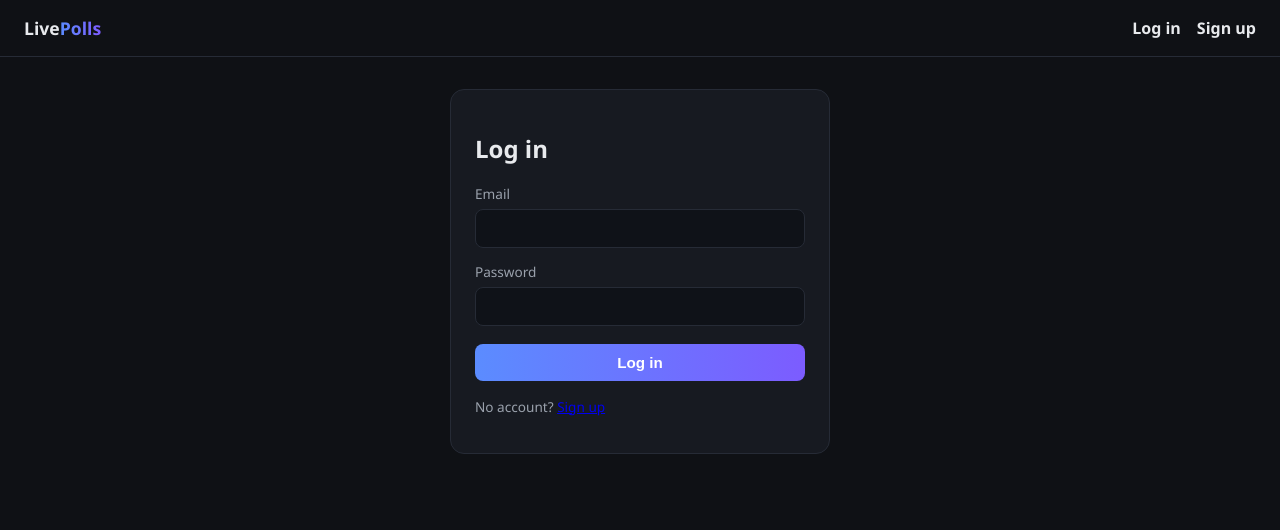
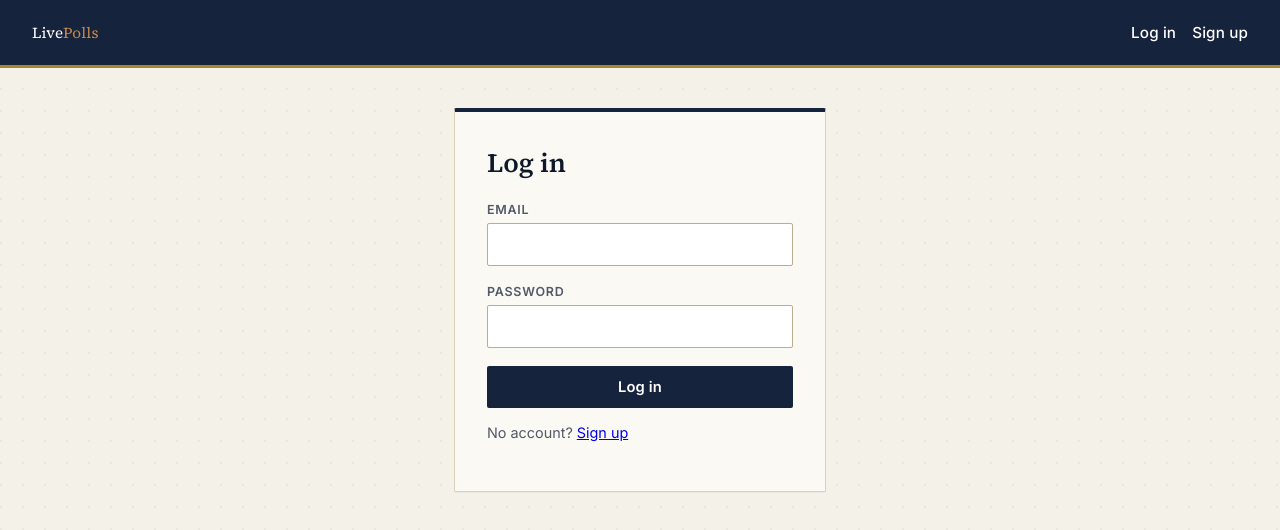
Before and after one commit to Santhin-techie/live-poll, a React (Vite) app in the folder frontend/: page /login in a window 1280 px wide. Shown: the top 530 px of the page. Built offline with nearby package versions, Linux system fonts and the light colour scheme; no server answers.

Commit message:
front end design update

```diff
--- a/frontend/index.html
+++ b/frontend/index.html
@@ -4,6 +4,12 @@
     <meta charset="UTF-8" />
     <meta name="viewport" content="width=device-width, initial-scale=1.0" />
     <title>Live Polls</title>
+    <link rel="preconnect" href="https://fonts.googleapis.com" />
+    <link rel="preconnect" href="https://fonts.gstatic.com" crossorigin />
+    <link
+      href="https://fonts.googleapis.com/css2?family=Source+Serif+4:opsz,wght@8..60,400;8..60,600;8..60,700&family=Inter:wght@400;500;600;700&display=swap"
+      rel="stylesheet"
+    />
   </head>
   <body>
     <div id="root"></div>
--- a/frontend/src/index.css
+++ b/frontend/src/index.css
@@ -1,92 +1,168 @@
+/* ---------------------------------------------------------
+   LivePolls — a civic-ballot inspired design system.
+   Serif for anything declarative (headings, results), a plain
+   sans for interface chrome (labels, buttons, meta). One accent
+   color, used the way a rubber stamp or ballot seal would be:
+   sparingly, and only where it means something.
+--------------------------------------------------------- */
+
 :root {
-  --bg: #0f1115;
-  --card: #171a21;
-  --border: #262b36;
-  --text: #e8eaed;
-  --muted: #9aa1ac;
-  --accent: #5b8cff;
-  --accent-2: #7c5cff;
-  --danger: #ff5b6a;
-  font-family: 'Segoe UI', Roboto, -apple-system, sans-serif;
+  --paper: #f4f1e8;
+  --paper-raised: #fbf9f3;
+  --ink: #1c2431;
+  --ink-soft: #52596a;
+  --navy: #16233d;
+  --navy-deep: #0f1829;
+  --rule: #d8d0ba;
+  --rule-strong: #b9ae8e;
+  --seal: #a13d3d;
+  --seal-soft: #f1e1de;
+  --brass: #a9832f;
+
+  --serif: 'Source Serif 4', Georgia, 'Times New Roman', serif;
+  --sans: 'Inter', -apple-system, BlinkMacSystemFont, 'Segoe UI', sans-serif;
 }
 
 * { box-sizing: border-box; }
 
+html, body { height: 100%; }
+
 body {
   margin: 0;
-  background: var(--bg);
-  color: var(--text);
-  min-height: 100vh;
+  background: var(--paper);
+  background-image:
+    radial-gradient(circle at 1px 1px, rgba(28, 36, 49, 0.05) 1px, transparent 0);
+  background-size: 22px 22px;
+  color: var(--ink);
+  font-family: var(--sans);
+  -webkit-font-smoothing: antialiased;
 }
 
 .container {
   max-width: 640px;
   margin: 0 auto;
-  padding: 32px 20px 80px;
+  padding: 40px 24px 96px;
 }
+
+/* ---------- Navbar ---------- */
 
 .navbar {
   display: flex;
   justify-content: space-between;
   align-items: center;
-  padding: 16px 24px;
-  border-bottom: 1px solid var(--border);
+  padding: 22px 32px;
+  background: var(--navy);
+  border-bottom: 3px solid var(--brass);
 }
 
-.navbar a { color: var(--text); text-decoration: none; font-weight: 600; }
+.navbar a {
+  color: #fff;
+  text-decoration: none;
+  font-weight: 500;
+  font-size: 0.95rem;
+  letter-spacing: 0.01em;
+}
 
-.brand { font-size: 1.1rem; }
-.brand span { background: linear-gradient(90deg, var(--accent), var(--accent-2)); -webkit-background-clip: text; background-clip: text; color: transparent; }
+.navbar a:hover { color: var(--brass); }
+
+.brand {
+  font-family: var(--serif);
+  font-size: 1.4rem;
+  font-weight: 600;
+  color: #fff !important;
+}
+
+.brand span { color: #c98a4b; }
+
+/* ---------- Cards ---------- */
 
 .card {
-  background: var(--card);
-  border: 1px solid var(--border);
-  border-radius: 14px;
-  padding: 24px;
-  margin-bottom: 16px;
+  background: var(--paper-raised);
+  border: 1px solid var(--rule);
+  border-top: 4px solid var(--navy);
+  border-radius: 2px;
+  padding: 36px 32px;
+  margin-bottom: 20px;
+  box-shadow: 0 1px 0 rgba(28, 36, 49, 0.03);
 }
 
-h1, h2, h3 { line-height: 1.25; }
+/* ---------- Typography ---------- */
+
+h1, h2, h3 {
+  font-family: var(--serif);
+  font-weight: 600;
+  line-height: 1.2;
+  color: var(--navy-deep);
+  margin-top: 0;
+}
+
+h2 { font-size: 1.65rem; }
+
+.muted { color: var(--ink-soft); font-size: 0.9rem; }
+.error { color: var(--seal); font-size: 0.88rem; margin-top: 10px; font-weight: 500; }
+
+/* ---------- Forms ---------- */
+
+label {
+  font-size: 0.78rem;
+  text-transform: uppercase;
+  letter-spacing: 0.06em;
+  color: var(--ink-soft);
+  font-weight: 600;
+  display: block;
+  margin-top: 18px;
+  margin-bottom: 6px;
+}
 
 input, textarea {
   width: 100%;
-  padding: 10px 12px;
-  background: #0f1218;
-  border: 1px solid var(--border);
-  border-radius: 8px;
-  color: var(--text);
-  font-size: 0.95rem;
-  margin-top: 6px;
+  padding: 11px 13px;
+  background: #fff;
+  border: 1px solid var(--rule-strong);
+  border-radius: 2px;
+  color: var(--ink);
+  font-family: var(--sans);
+  font-size: 0.98rem;
 }
 
-label { font-size: 0.85rem; color: var(--muted); display: block; margin-top: 14px; }
+input:focus, textarea:focus {
+  outline: none;
+  border-color: var(--navy);
+  box-shadow: 0 0 0 3px rgba(22, 35, 61, 0.1);
+}
+
+/* ---------- Buttons ---------- */
 
 button {
   cursor: pointer;
   border: none;
-  border-radius: 8px;
-  padding: 10px 16px;
+  border-radius: 2px;
+  padding: 12px 20px;
   font-weight: 600;
-  font-size: 0.95rem;
+  font-size: 0.92rem;
+  font-family: var(--sans);
+  letter-spacing: 0.01em;
+  transition: background 0.15s ease, border-color 0.15s ease;
 }
 
 .btn-primary {
-  background: linear-gradient(90deg, var(--accent), var(--accent-2));
-  color: white;
+  background: var(--navy);
+  color: #fff;
 }
+.btn-primary:hover { background: var(--navy-deep); }
 
 .btn-secondary {
   background: transparent;
-  border: 1px solid var(--border);
-  color: var(--text);
+  border: 1px solid var(--rule-strong);
+  color: var(--ink);
 }
+.btn-secondary:hover { border-color: var(--navy); color: var(--navy); }
 
-.btn-danger { background: var(--danger); color: white; }
+.btn-danger { background: var(--seal); color: #fff; }
 
 button:disabled { opacity: 0.5; cursor: not-allowed; }
 
-.error { color: var(--danger); font-size: 0.85rem; margin-top: 10px; }
-.muted { color: var(--muted); font-size: 0.85rem; }
+/* ---------- Poll option rows (ballot style) ---------- */
 
 .option-row {
   display: flex;
@@ -95,24 +171,76 @@ button:disabled { opacity: 0.5; cursor: not-allowed; }
 }
 .option-row input { margin-top: 0; }
 
-.result-row { margin: 14px 0; }
-.result-bar-track {
-  background: #0f1218;
-  border-radius: 8px;
-  overflow: hidden;
+.ballot-option {
+  display: flex;
+  align-items: center;
+  gap: 14px;
+  width: 100%;
+  text-align: left;
+  padding: 14px 16px;
+  margin-top: 10px;
+  background: #fff;
+  border: 1px solid var(--rule-strong);
+  border-radius: 2px;
+  font-family: var(--sans);
+  font-size: 0.98rem;
+  color: var(--ink);
+}
+
+.ballot-option:hover:not(:disabled) {
+  border-color: var(--navy);
+  background: var(--seal-soft);
+}
+
+.ballot-letter {
+  flex-shrink: 0;
+  width: 28px;
   height: 28px;
-  margin-top: 4px;
-  border: 1px solid var(--border);
+  border: 1.5px solid var(--navy);
+  border-radius: 50%;
+  display: flex;
+  align-items: center;
+  justify-content: center;
+  font-family: var(--serif);
+  font-weight: 600;
+  font-size: 0.85rem;
+  color: var(--navy);
 }
-.result-bar-fill {
-  height: 100%;
-  background: linear-gradient(90deg, var(--accent), var(--accent-2));
-  transition: width 0.4s ease;
+
+/* ---------- Live results ---------- */
+
+.results-heading {
+  display: flex;
+  align-items: center;
+  gap: 8px;
+  font-family: var(--serif);
+  font-size: 1.15rem;
+  margin-top: 32px;
+  padding-top: 20px;
+  border-top: 1px dashed var(--rule-strong);
 }
+
+.result-row { margin: 16px 0; }
+
 .result-label {
   display: flex;
   justify-content: space-between;
-  font-size: 0.9rem;
+  font-size: 0.92rem;
+  margin-bottom: 5px;
+}
+
+.result-bar-track {
+  background: var(--paper);
+  border: 1px solid var(--rule);
+  border-radius: 2px;
+  overflow: hidden;
+  height: 22px;
+}
+
+.result-bar-fill {
+  height: 100%;
+  background: var(--navy);
+  transition: width 0.5s cubic-bezier(0.4, 0, 0.2, 1);
 }
 
 .live-dot {
@@ -120,34 +248,41 @@ button:disabled { opacity: 0.5; cursor: not-allowed; }
   width: 8px;
   height: 8px;
   border-radius: 50%;
-  background: #3ddc84;
-  margin-right: 6px;
-  animation: pulse 1.4s infinite;
+  background: #2f7a4f;
+  animation: pulse 1.6s infinite;
 }
 
 @keyframes pulse {
   0% { opacity: 1; }
-  50% { opacity: 0.3; }
+  50% { opacity: 0.35; }
   100% { opacity: 1; }
 }
 
+/* ---------- Share box ---------- */
+
 .share-box {
   display: flex;
-  gap: 8px;
+  gap: 10px;
   align-items: center;
-  background: #0f1218;
-  border: 1px solid var(--border);
-  border-radius: 8px;
-  padding: 8px 10px;
-  font-size: 0.85rem;
+  justify-content: space-between;
+  background: var(--paper);
+  border: 1px dashed var(--rule-strong);
+  border-radius: 2px;
+  padding: 10px 14px;
+  font-size: 0.82rem;
+  font-family: 'Source Serif 4', serif;
   word-break: break-all;
+  color: var(--ink-soft);
 }
+
+/* ---------- Poll list (dashboard) ---------- */
 
 .poll-list-item {
   display: flex;
   justify-content: space-between;
   align-items: center;
-  padding: 12px 0;
-  border-bottom: 1px solid var(--border);
+  padding: 16px 0;
+  border-bottom: 1px solid var(--rule);
 }
 .poll-list-item:last-child { border-bottom: none; }
+.poll-list-item strong { font-family: var(--serif); font-size: 1.05rem; }
--- a/frontend/src/pages/Dashboard.jsx
+++ b/frontend/src/pages/Dashboard.jsx
@@ -25,7 +25,7 @@ export default function Dashboard() {
         {loading && <p className="muted">Loading…</p>}
         {error && <p className="error">{error}</p>}
         {!loading && polls.length === 0 && (
-          <p className="muted">You haven't created any polls yet.</p>
+          <p className="muted">Nothing here yet — create your first poll to get started.</p>
         )}
         {polls.map((p) => (
           <div className="poll-list-item" key={p.id}>
--- a/frontend/src/pages/PollView.jsx
+++ b/frontend/src/pages/PollView.jsx
@@ -82,14 +82,14 @@ export default function PollView() {
 
         {!votedOption ? (
           <>
-            {poll.options.map((opt) => (
+            {poll.options.map((opt, i) => (
               <button
                 key={opt.id}
-                className="btn-secondary"
-                style={{ display: 'block', width: '100%', textAlign: 'left', marginTop: 8 }}
+                className="ballot-option"
                 disabled={voting || poll.is_closed}
                 onClick={() => castVote(opt.id)}
               >
+                <span className="ballot-letter">{String.fromCharCode(65 + i)}</span>
                 {opt.text}
               </button>
             ))}
@@ -99,8 +99,8 @@ export default function PollView() {
 
         {error && <p className="error">{error}</p>}
 
-        <h3 style={{ marginTop: 28 }}>
-          <span className="live-dot" style={{ background: connected ? '#3ddc84' : '#666' }} />
+        <h3 className="results-heading">
+          <span className="live-dot" style={{ background: connected ? '#2f7a4f' : '#9a9a9a' }} />
           Live results {connected ? '' : '(reconnecting…)'}
         </h3>
 
```
